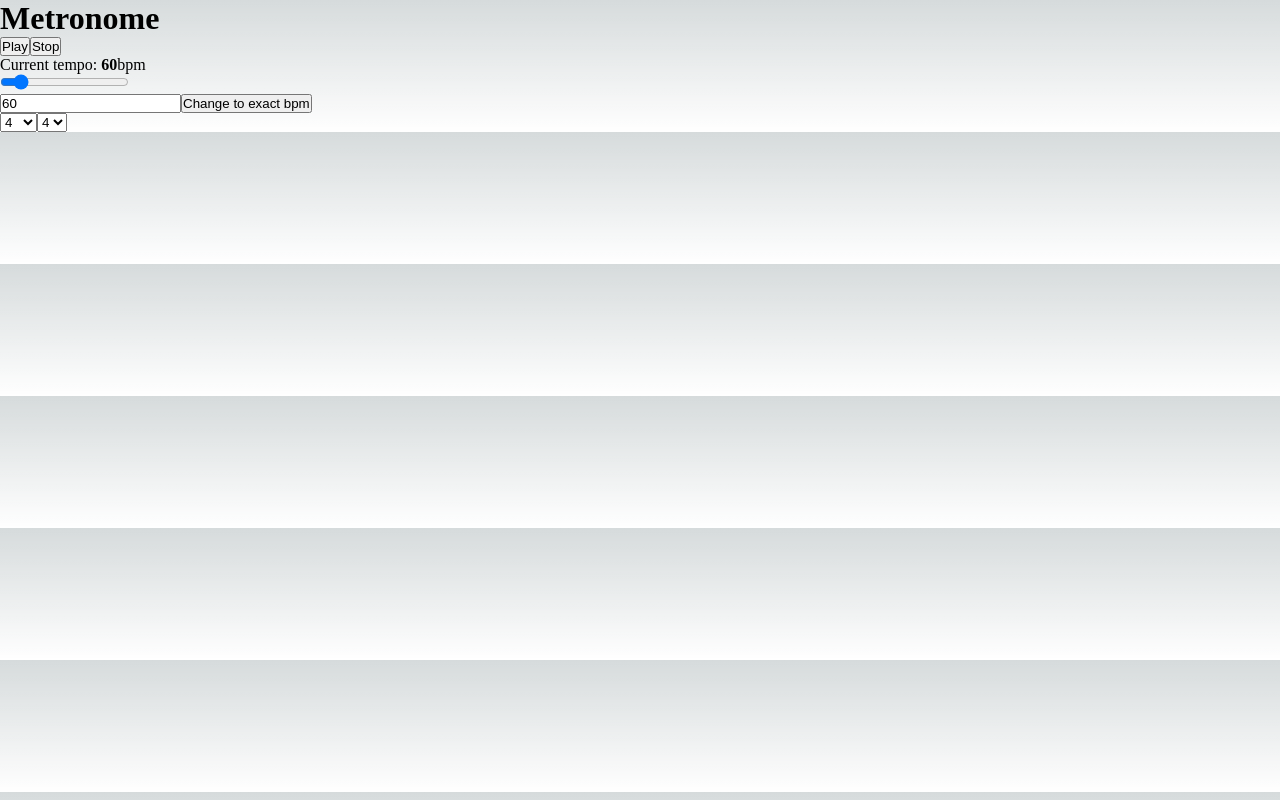
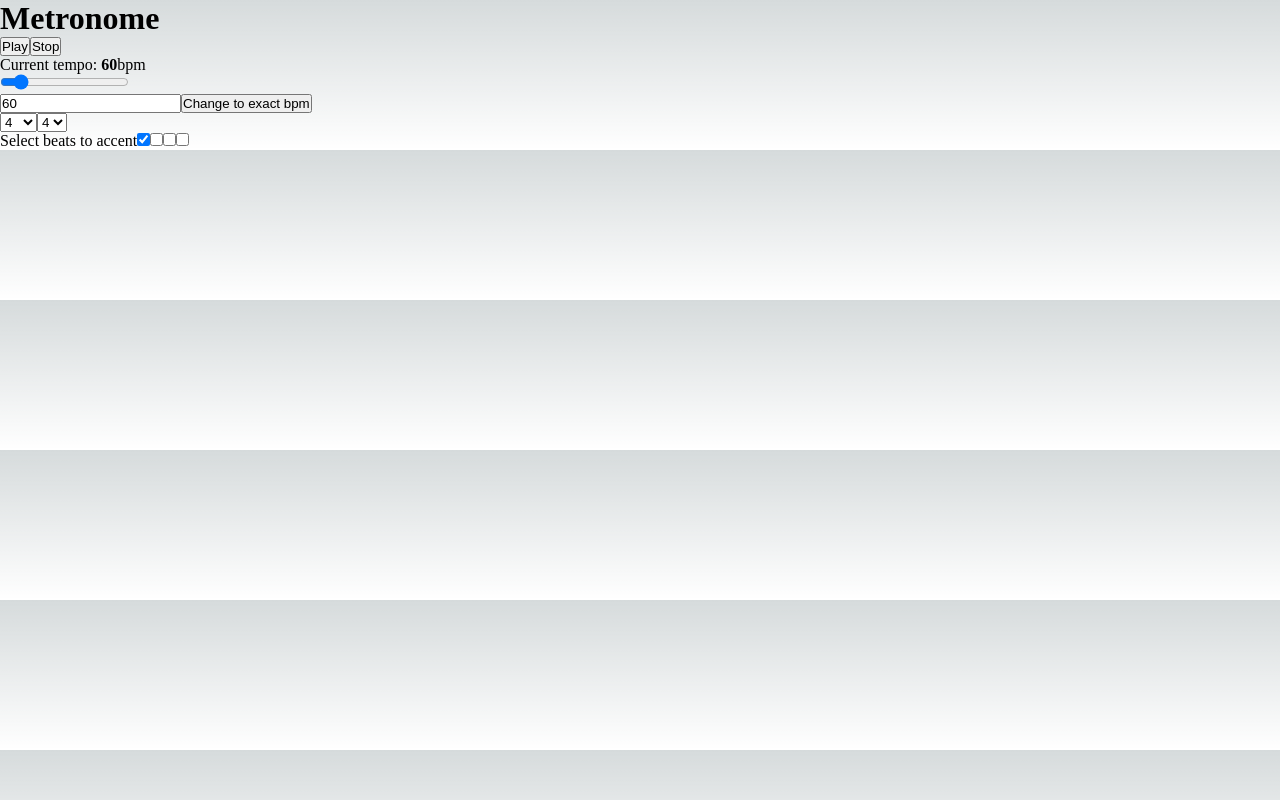
Before and after one commit to dredly/Advanced-Clicktrack-Editor-2, a Next.js app: page /metronome in a window 1280 px wide. Built offline with nearby package versions, Linux system fonts and the light colour scheme.

Commit message:
render basic form for changing accents

```diff
--- /dev/null
+++ b/src/components/forms/AccentControls.tsx
@@ -0,0 +1,19 @@
+const AccentControls = ({ numBeats, accentedBeats }: {numBeats: number, accentedBeats: number[]}) => {
+
+    const handleSubmit = (evt: React.FormEvent<HTMLFormElement>) => {
+        evt.preventDefault()
+    }
+
+    return (
+        <form onSubmit={handleSubmit}>
+            <label>Select beats to accent
+                {
+                    [ ...Array(numBeats).keys() ]
+                        .map(k => <input type="checkbox" key={k} checked={accentedBeats.includes(k)} />)
+                }
+            </label>
+        </form>
+    )
+}
+
+export default AccentControls
--- a/src/pages/metronome.tsx
+++ b/src/pages/metronome.tsx
@@ -3,6 +3,7 @@ import { getBars } from '@/toneHelpers'
 import { useRef, useState } from 'react'
 import BpmControls from '@/components/forms/BpmControls'
 import TimeSignatureControls from '@/components/forms/TimeSignatureControls'
+import AccentControls from '@/components/forms/AccentControls'
 
 const STRONG_VOLUME = 3
 const WEAK_VOLUME = 0.8
@@ -58,6 +59,7 @@ const MetronomePage = () => {
             <p>Current tempo: <strong>{bpm}</strong>bpm</p>
             <BpmControls bpm={bpm} updateBpm={updateBpm}/>
             <TimeSignatureControls timeSig={timeSignature} updateTimeSig={updateTimeSig}/>
+            <AccentControls numBeats={timeSignature[0]} accentedBeats={[0]} />
         </div>
     )
 }
--- a/tsconfig.json
+++ b/tsconfig.json
@@ -1,6 +1,6 @@
 {
   "compilerOptions": {
-    "target": "es5",
+    "target": "es2015",
     "lib": ["dom", "dom.iterable", "esnext"],
     "allowJs": true,
     "skipLibCheck": true,
```
Also changed, not shown: 1 other file (tests, documents, lock files or other folders).
